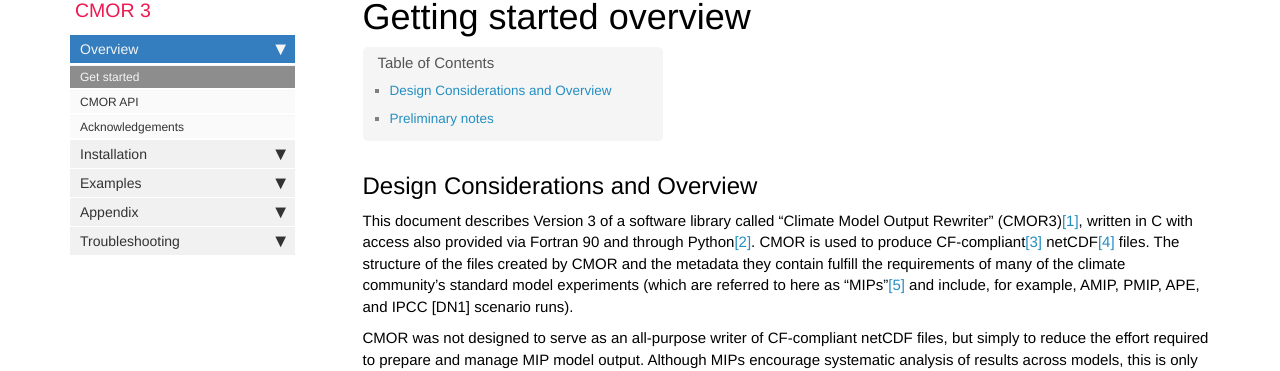
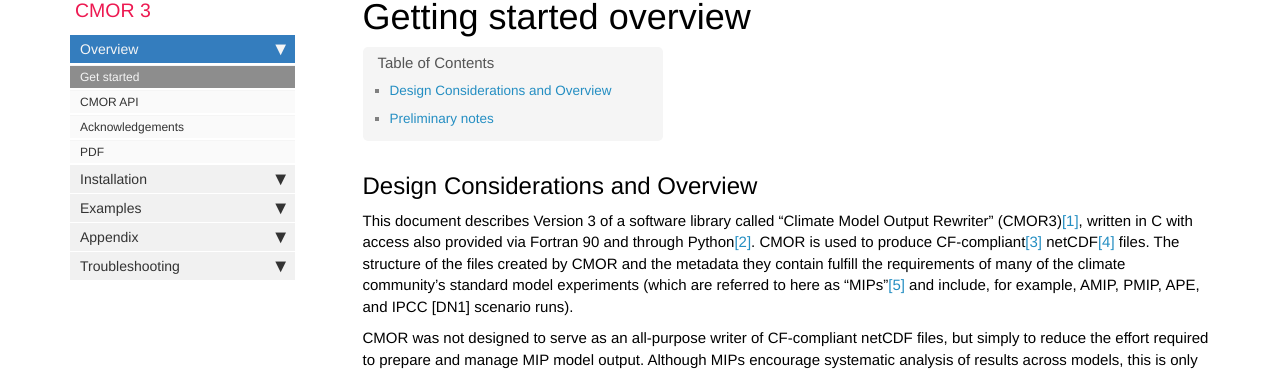
Before and after one commit to mauzey1/cmor3_documentation, a Jekyll site: the page built from index.md, in a window 1280 px wide. Shown: the part 114-485 px from the top of the page. Built offline with Jekyll 4.4.1, drawn with Linux system fonts in a browser that asks for light colours; nearby versions of some CDN libraries; comment, search, counter and statistics services are not loaded.

Commit message:
fix pdf file and CV file

```diff
--- a/_data/sidebars/mydoc_sidebar.yml
+++ b/_data/sidebars/mydoc_sidebar.yml
@@ -36,6 +36,9 @@
       url: /acknowledgements/
       output: web, pdf
 
+    - title: PDF
+      url: /pdf/
+      output: web
 
   - title: Installation
     output: web, pdf
--- a/pdfconfigs/titlepage.html
+++ b/pdfconfigs/titlepage.html
@@ -13,10 +13,10 @@
         <img src="{{site.url}}/{{site.baseurl}}/images/company_logo_big.png"/>
     </div>
 
-    <div class="copyrightBoilerplate">
-        <p>&copy; 2016 Your company. This is a boilerplate copyright statement... All rights reserved. No part of this publication may be reproduced, distributed, or transmitted in any form or by any means, including photocopying, recording, or other electronic or mechanical methods, without the prior written permission of the publisher, except in the case of brief quotations embodied in critical reviews and certain other noncommercial uses permitted by copyright law.
+    <!-- div class="copyrightBoilerplate">
+        <p>&copy;
         </p>
 
-    </div>
+    </div -->
 
 </div>
```
Also changed, not shown: mydoc/mydoc_cmor3_CV.md (+2 -1 lines).
